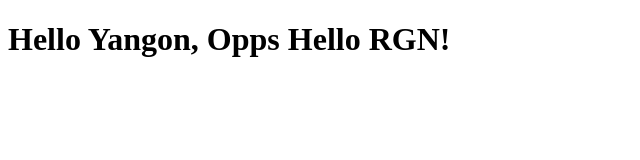
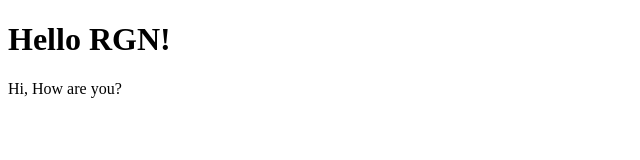
Before and after one commit to lessons-in-coding/Previous-Capital-City, a plain HTML site: page index.html in a window 1280 px wide. Shown: the whole page, without its empty margins (0-640 px from the left). Drawn offline with Linux system fonts and the light colour scheme.

Commit message:
updated index file

```diff
--- a/index.html
+++ b/index.html
@@ -3,9 +3,10 @@
   <head>
     <meta charset="UTF-8" />
     <meta name="viewport" content="width=device-width, initial-scale=1.0" />
-    <title>First</title>
+    <title>Run-Buddy</title>
   </head>
   <body>
-    <h1>Hello Yangon, Opps Hello RGN!</h1>
+    <h1>Hello RGN!</h1>
+    <p>Hi, How are you?</p>
   </body>
 </html>
```
